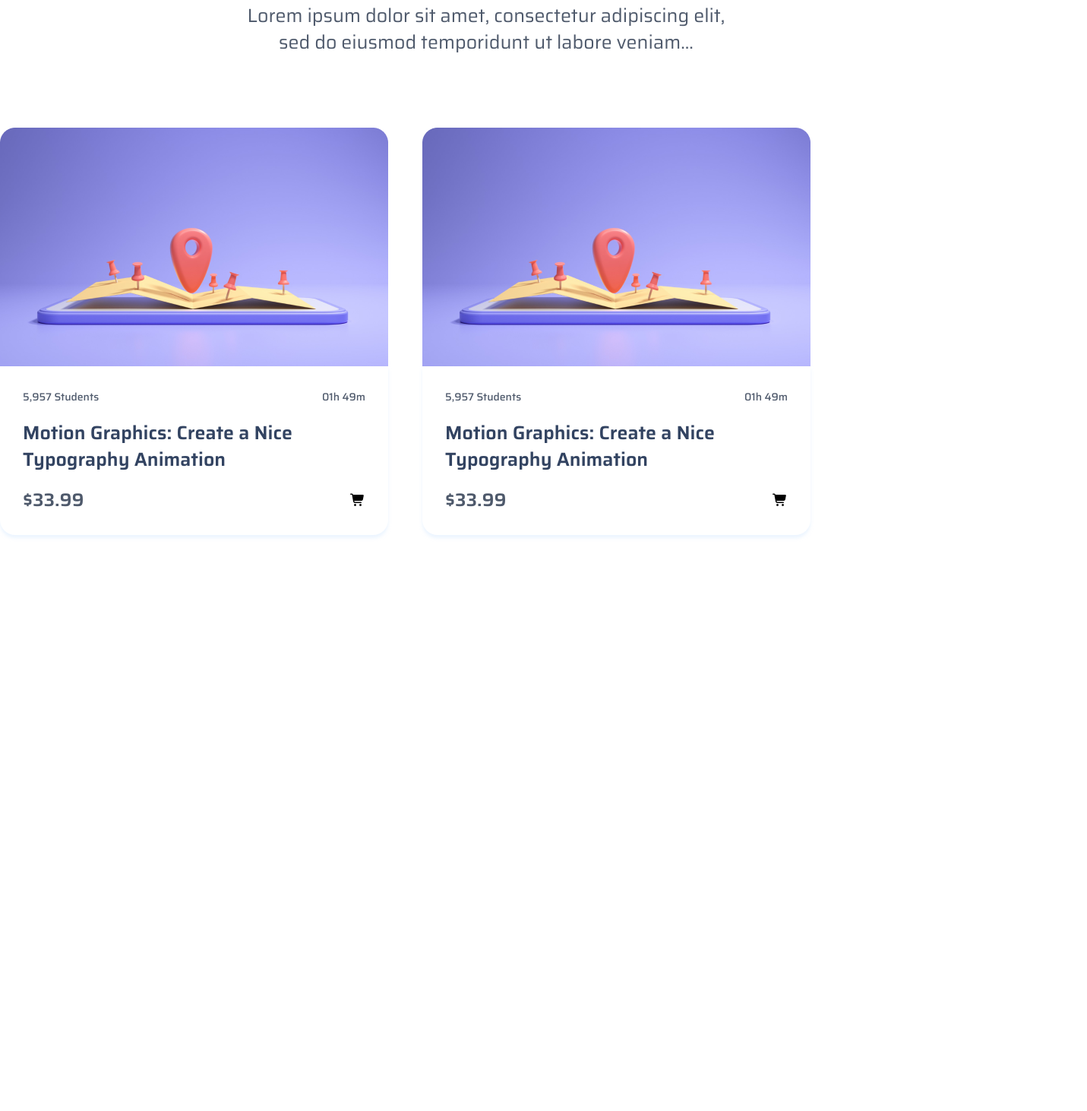
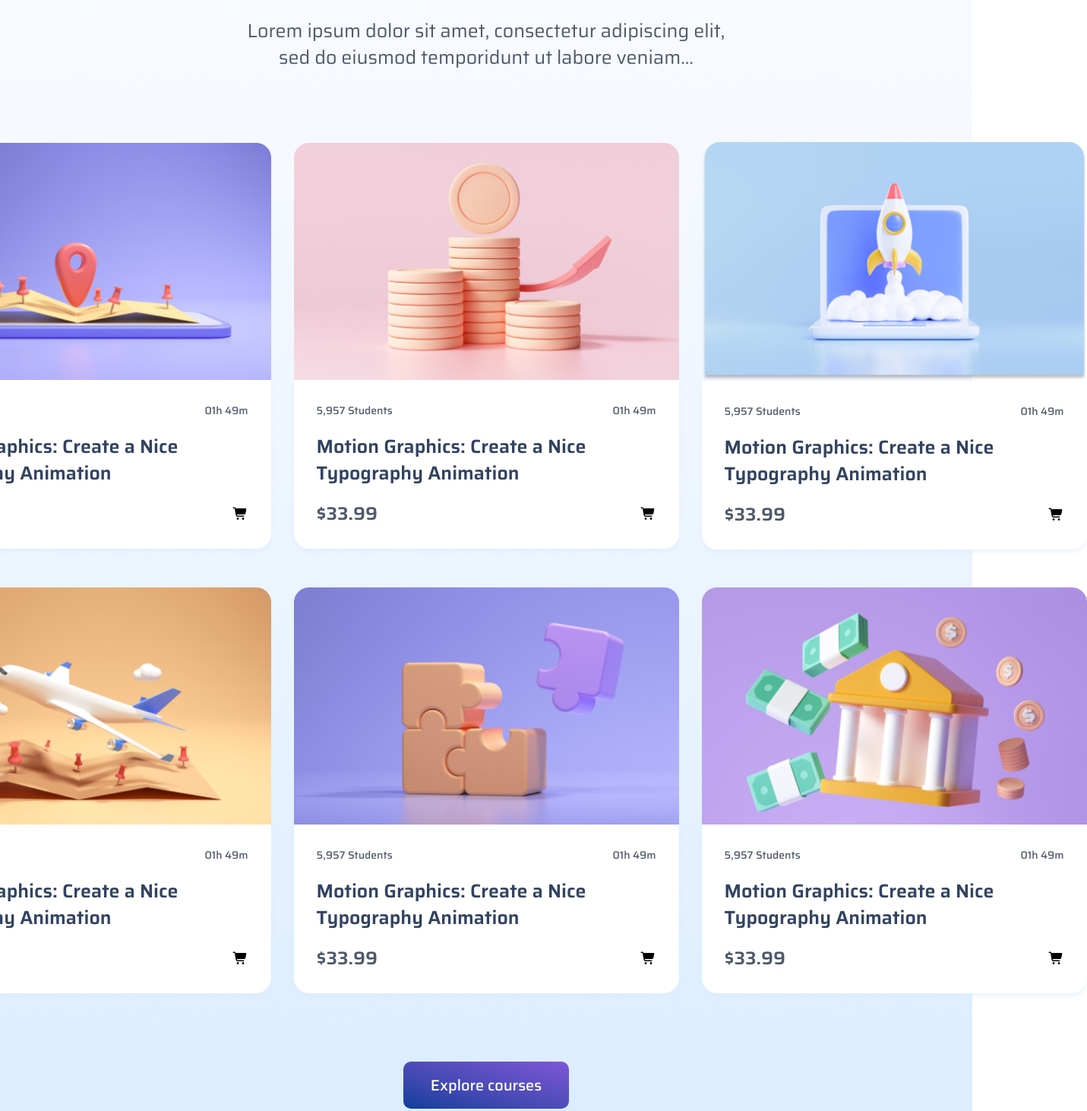
Before and after one commit to mdjaberdev/edujarr, a website: page index.html in a window 1280 px wide. Shown: the part 1460-2922 px from the top of the page at 76% size, 1431 px wide, since content can reach past the window. Before the commit the page ends 2264 px from the top, so only its background shows below. Drawn offline with Linux system fonts and the light colour scheme.

Commit message:
Feat: Course Section

```diff
--- a/index.html
+++ b/index.html
@@ -142,7 +142,7 @@
     </section>
     <!-- BannerbottomPart end  -->
     <!-- CoursePart Star  -->
-    <section class="mt-30 mb-25">
+    <section class="bg-[url('./assets/courseBanner.png')] bannerImgProperty pt-35 pb-25">
       <div class="container">
         <div class="text-center">
           <h3 class="text-[45px] text-primary font-rowdies">
@@ -155,7 +155,8 @@
             eiusmod temporidunt ut labore veniam...
           </p>
         </div>
-        <div class="mt-[95px] flex gap-x-[45px]">
+        <div class="mt-[94px] flex justify-center gap-x-[30px] items-center">
+          <!-- CourseOne  -->
           <div class="">
             <img src="src/assets/courseOne.png" alt="" />
             <div
@@ -173,8 +174,27 @@
              </div>
             </div>
           </div>
+          <!-- CourseTwo  -->
           <div class="">
-            <img src="src/assets/courseOne.png" alt="" />
+            <img src="src/assets/courseTwo.png" alt="" />
+            <div
+              class="p-[30px] bg-white shadow-[0px_4px_4px_0px_rgba(217,236,255,0.5)] rounded-bl-[20px] rounded-br-[20px]"
+            >
+              <div
+                class="flex justify-between text-[#4E596B] text-sm font-medium font-saira"
+              >
+                <span>5,957 Students</span> <span>01h 49m</span>
+              </div>
+              <h3 class="text-[#324361] text-[25px] font-semibold font-saira w-[447px] leading-[35px] my-5">Motion Graphics: Create a Nice Typography Animation</h3>
+             <div class="flex justify-between items-center">
+               <span class="text-[#4E596B] text-2xl font-semibold font-saira">$33.99</span>
+               <span class="cursor-pointer"><i class="fa-solid fa-cart-shopping"></i></span>
+             </div>
+            </div>
+          </div>
+          <!-- CourseThree -->
+          <div class="">
+            <img src="src/assets/courseThree.png" alt="" />
             <div
               class="p-[30px] bg-white shadow-[0px_4px_4px_0px_rgba(217,236,255,0.5)] rounded-bl-[20px] rounded-br-[20px]"
             >
@@ -191,6 +211,67 @@
             </div>
           </div>
         </div>
+        <!-- FlexBottom  -->
+        <div class="mt-[50px] flex justify-center gap-x-[30px] items-center">
+          <!-- CourseFour  -->
+          <div class="">
+            <img src="src/assets/courseFour.png" alt="" />
+            <div
+              class="p-[30px] bg-white shadow-[0px_4px_4px_0px_rgba(217,236,255,0.5)] rounded-bl-[20px] rounded-br-[20px]"
+            >
+              <div
+                class="flex justify-between text-[#4E596B] text-sm font-medium font-saira"
+              >
+                <span>5,957 Students</span> <span>01h 49m</span>
+              </div>
+              <h3 class="text-[#324361] text-[25px] font-semibold font-saira w-[447px] leading-[35px] my-5">Motion Graphics: Create a Nice Typography Animation</h3>
+             <div class="flex justify-between items-center">
+               <span class="text-[#4E596B] text-2xl font-semibold font-saira">$33.99</span>
+               <span class="cursor-pointer"><i class="fa-solid fa-cart-shopping"></i></span>
+             </div>
+            </div>
+          </div>
+          <!-- CourseFive  -->
+          <div class="">
+            <img src="src/assets/courseFive.png" alt="" />
+            <div
+              class="p-[30px] bg-white shadow-[0px_4px_4px_0px_rgba(217,236,255,0.5)] rounded-bl-[20px] rounded-br-[20px]"
+            >
+              <div
+                class="flex justify-between text-[#4E596B] text-sm font-medium font-saira"
+              >
+                <span>5,957 Students</span> <span>01h 49m</span>
+              </div>
+              <h3 class="text-[#324361] text-[25px] font-semibold font-saira w-[447px] leading-[35px] my-5">Motion Graphics: Create a Nice Typography Animation</h3>
+             <div class="flex justify-between items-center">
+               <span class="text-[#4E596B] text-2xl font-semibold font-saira">$33.99</span>
+               <span class="cursor-pointer"><i class="fa-solid fa-cart-shopping"></i></span>
+             </div>
+            </div>
+          </div>
+          <!-- CourseSix -->
+          <div class="">
+            <img src="src/assets/courseSix.png" alt="" />
+            <div
+              class="p-[30px] bg-white shadow-[0px_4px_4px_0px_rgba(217,236,255,0.5)] rounded-bl-[20px] rounded-br-[20px]"
+            >
+              <div
+                class="flex justify-between text-[#4E596B] text-sm font-medium font-saira"
+              >
+                <span>5,957 Students</span> <span>01h 49m</span>
+              </div>
+              <h3 class="text-[#324361] text-[25px] font-semibold font-saira w-[447px] leading-[35px] my-5">Motion Graphics: Create a Nice Typography Animation</h3>
+             <div class="flex justify-between items-center">
+               <span class="text-[#4E596B] text-2xl font-semibold font-saira">$33.99</span>
+               <span class="cursor-pointer"><i class="fa-solid fa-cart-shopping"></i></span>
+             </div>
+            </div>
+          </div>
+        </div>
+        <!-- Button  -->
+        <div class="mt-[90px] text-center">
+          <button class="btn">Explore courses</button>
+        </div>
       </div>
     </section>
     <!-- CoursePart End  -->
```
Also changed, not shown: src/assets/courseBanner.png (added), src/assets/courseFive.png (added), src/assets/courseFour.png (added), src/assets/courseSix.png (added), src/assets/courseThree.png (added), src/assets/courseTwo.png (added), src/output.css.
